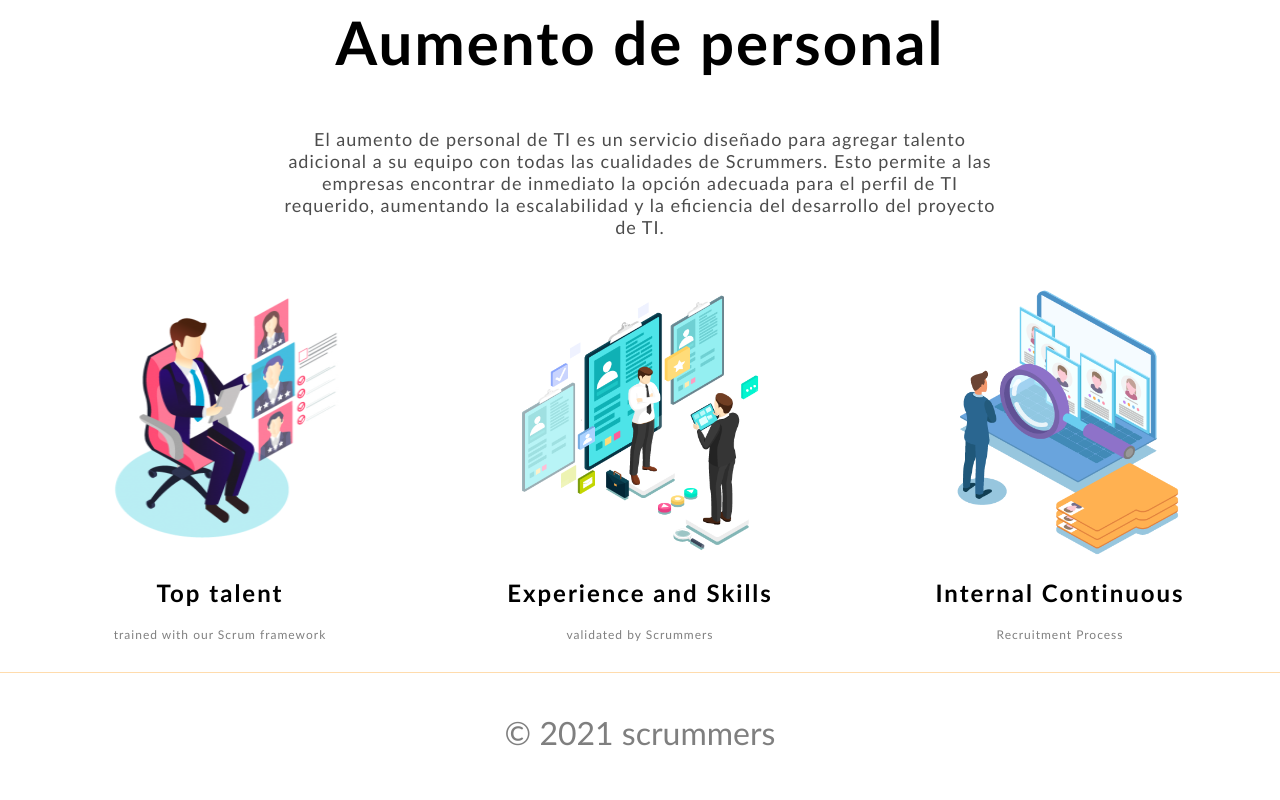
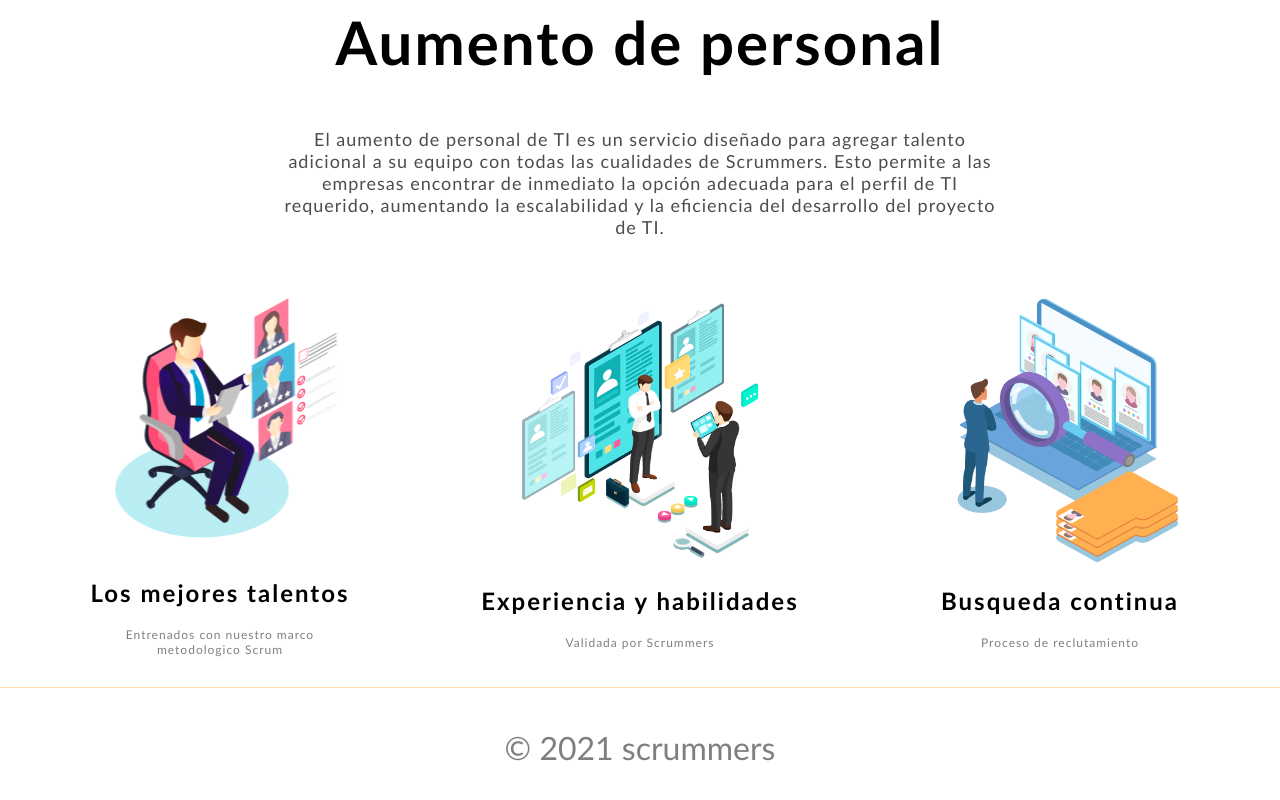
Before and after one commit to IvanGonzalez10/ScrummersTest, a React (Create React App) app: page / in a window 1280 px wide. Shown: the part 364-1164 px from the top of the page. Built offline with nearby package versions, Linux system fonts and the light colour scheme.

Commit message:
changing brief text

```diff
--- a/src/Components/Brief/index.jsx
+++ b/src/Components/Brief/index.jsx
@@ -18,24 +18,25 @@ export const Brief = () => {
         El aumento de personal de TI es un servicio diseñado para agregar
         talento adicional a su equipo con todas las cualidades de Scrummers.
         Esto permite a las empresas encontrar de inmediato la opción adecuada
-        para el perfil de TI requerido, aumentando la escalabilidad y la eﬁciencia del desarrollo del proyecto de TI.
+        para el perfil de TI requerido, aumentando la escalabilidad y la
+        eﬁciencia del desarrollo del proyecto de TI.
       </h2>
       <div className="brief-images-container">
         <div className="brief-image-container">
           <img src="./assets/sitdown.png" alt="Talento" />
-          <h1>Top talent</h1>
-          <h2>trained with our Scrum framework</h2>
+          <h1>Los mejores talentos</h1>
+          <h2>Entrenados con nuestro marco metodologico Scrum</h2>
         </div>
 
         <div className="brief-image-container">
           <img src="./assets/talk.png" alt="Habilidades" />
-          <h1>Experience and Skills</h1>
-          <h2>validated by Scrummers</h2>
+          <h1>Experiencia y habilidades</h1>
+          <h2>Validada por Scrummers</h2>
         </div>
         <div className="brief-image-container">
           <img src="./assets/lookingfor.png" alt="Buscando" />
-          <h1>Internal Continuous</h1>
-          <h2>Recruitment Process</h2>
+          <h1>Busqueda continua</h1>
+          <h2>Proceso de reclutamiento</h2>
         </div>
       </div>
     </div>
```
Also changed, not shown: 1 other file (tests, documents, lock files or other folders).
